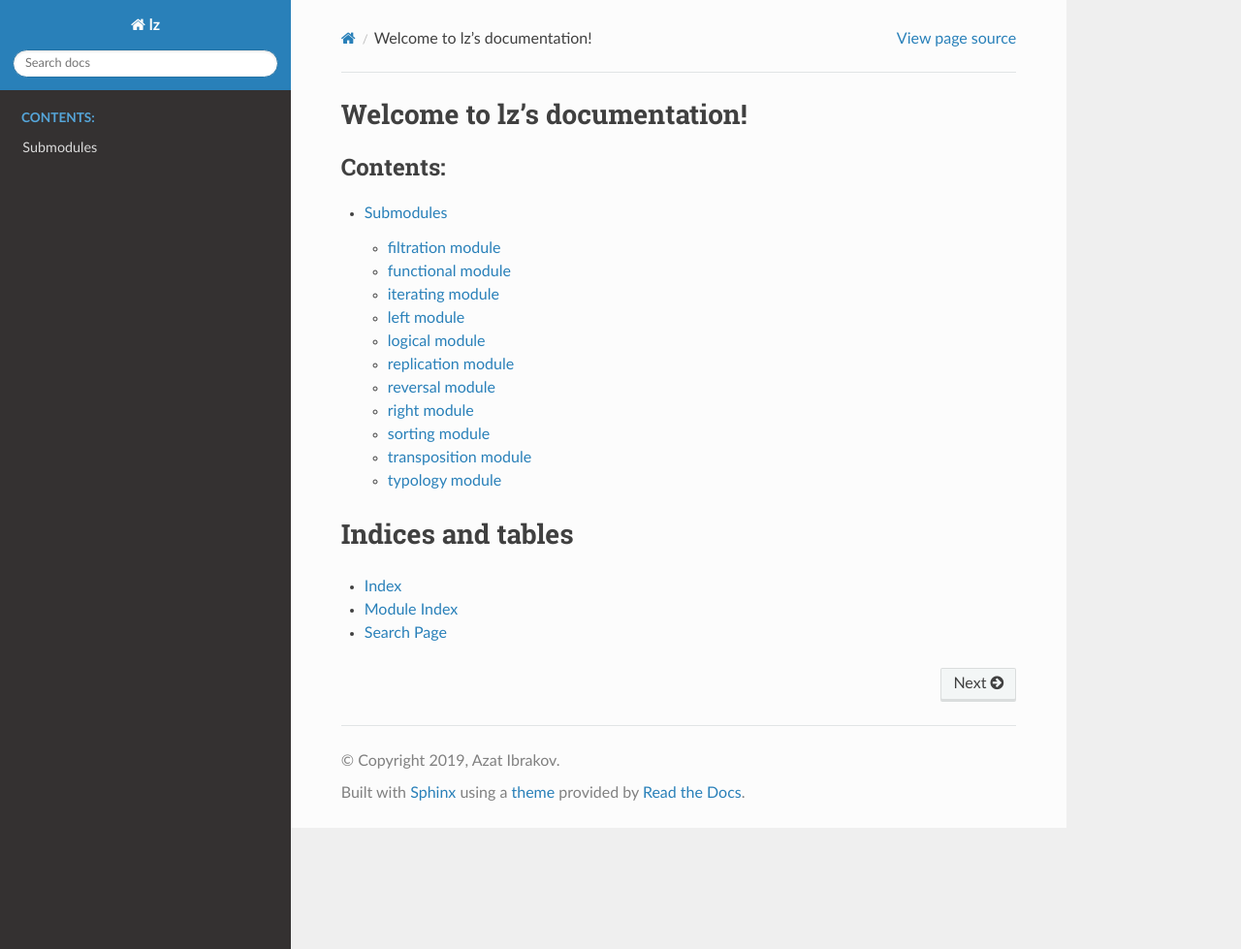
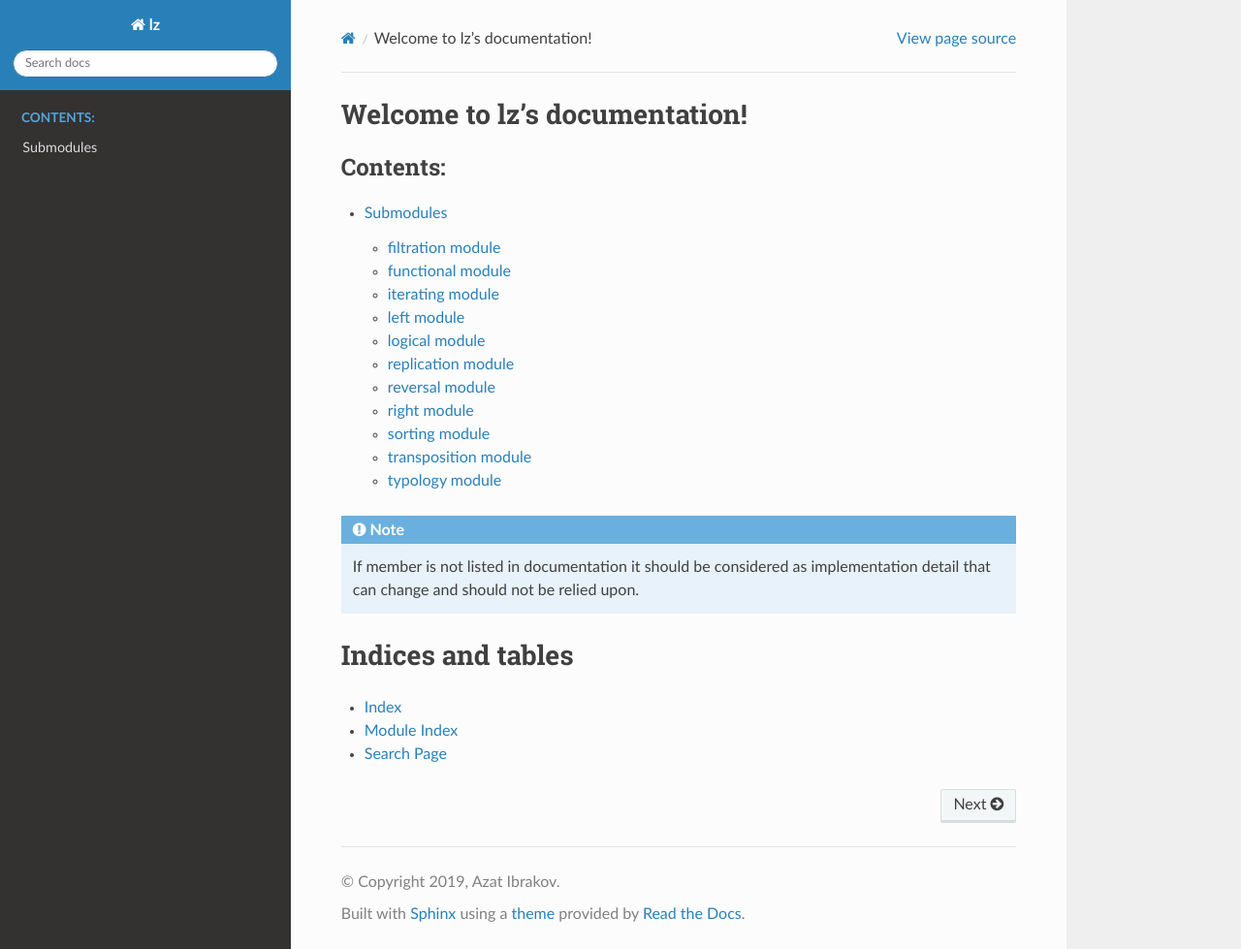
Before and after one commit to lycantropos/lz, a Sphinx documentation site: the page built from docs/index.rst, in a window 1280 px wide and 979 px high. Shown: the whole window at 97% size. Built offline with Sphinx 7.4.7 and the Read the Docs theme 2.0.0, drawn with Linux system fonts in a browser that asks for light colours.

Commit message:
Add note about implementation details

```diff
--- a/docs/index.rst
+++ b/docs/index.rst
@@ -12,6 +12,12 @@ Welcome to lz's documentation!
 
    lz
 
+.. note::
+
+   If member is not listed in documentation
+   it should be considered as implementation detail
+   that can change and should not be relied upon.
+
 
 Indices and tables
 ==================
```
